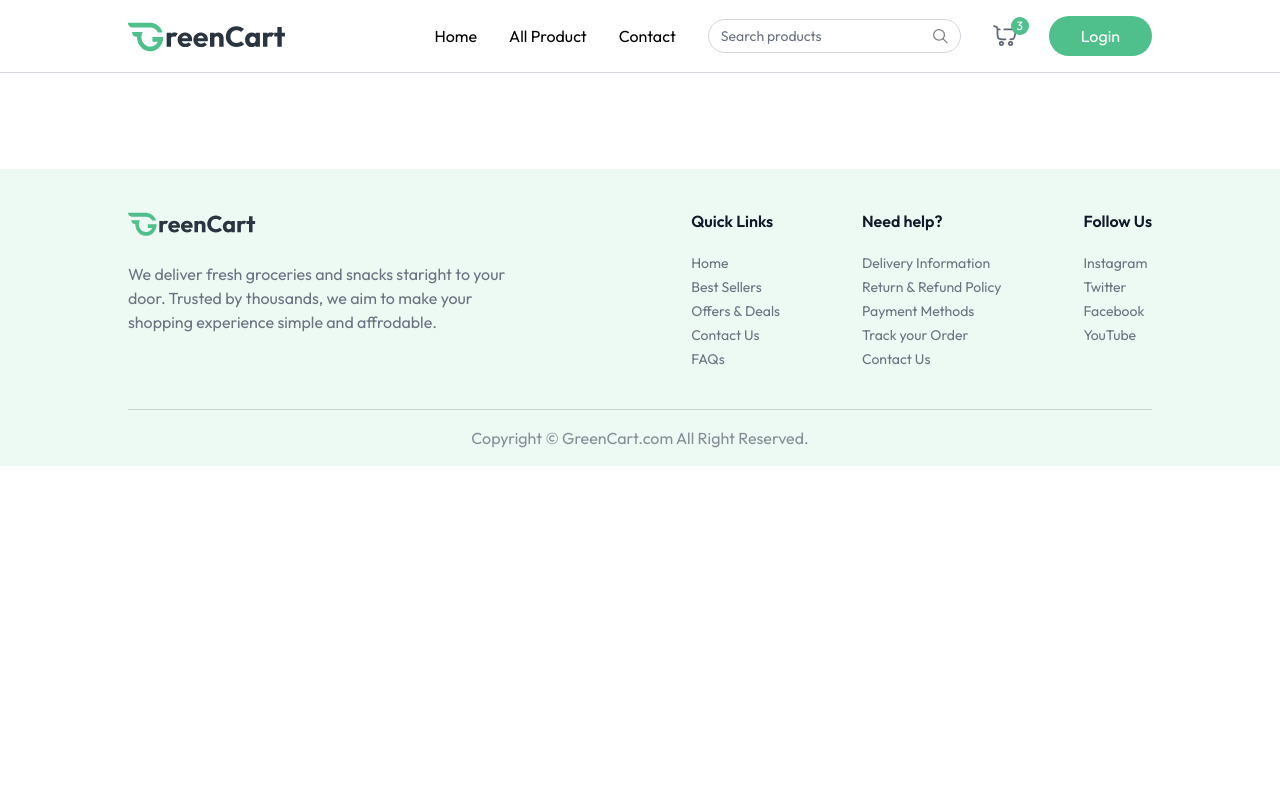
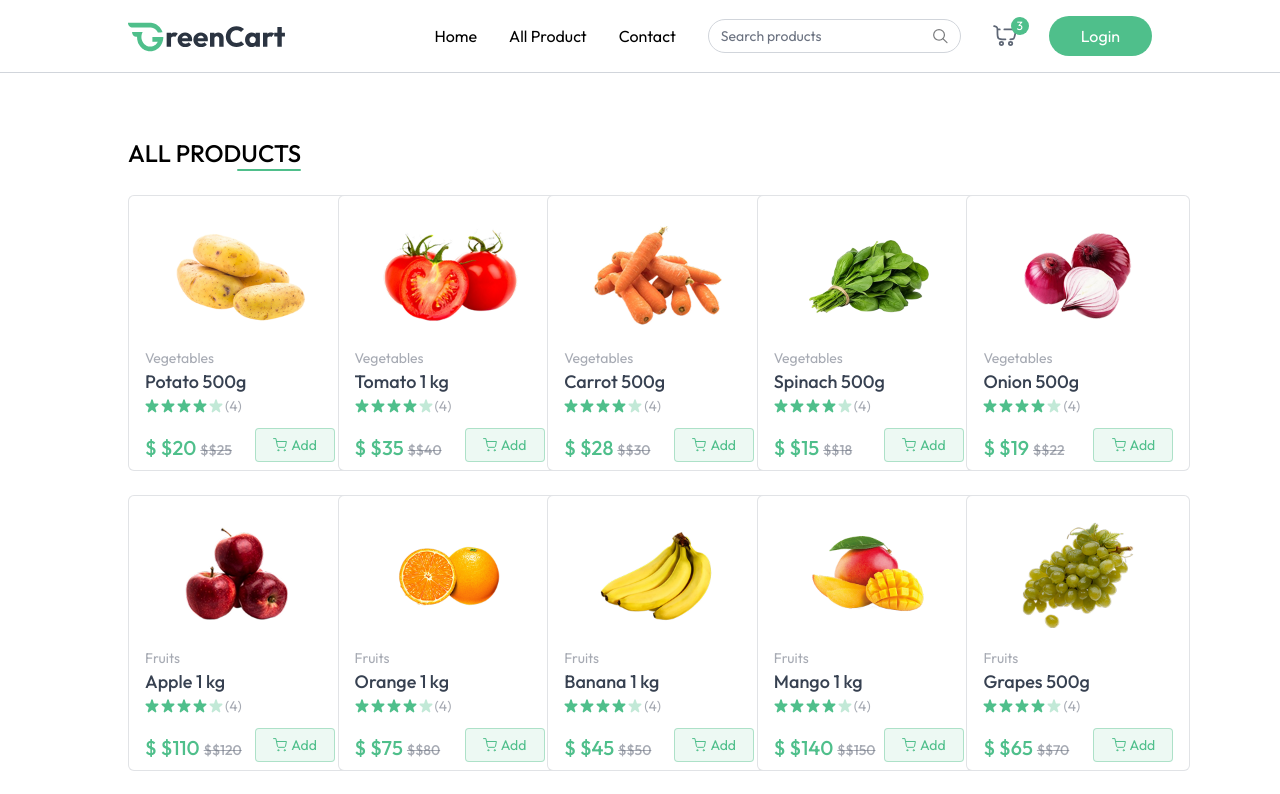
Before and after one commit to Navneeth-7989/greencart-mern, a React (Vite) app in the folder client/: page /products in a window 1280 px wide. Shown: the top 794 px of the page. Built offline with nearby package versions, Linux system fonts and the light colour scheme.

Commit message:
feat: complete all Products page

```diff
--- a/client/src/App.jsx
+++ b/client/src/App.jsx
@@ -6,6 +6,7 @@ import Home from './pages/Home'
 import Footer from './components/Footer'
 import { useAppContext } from './context/AppContext'
 import Login from './components/Login'
+import AllProducts from './pages/AllProducts'
 
 
 const App = () => {
@@ -22,6 +23,7 @@ const App = () => {
       <div className={`${isSellerPath ? "" : "px-6 md:px-16 lg:px-24 xl:px-32"}`}>
         <Routes>
           <Route path='/' element={<Home />} />
+          <Route path='/products' element={<AllProducts/>} />
         </Routes>
       </div>
      {!isSellerPath && <Footer/>}
--- a/client/src/context/AppContext.jsx
+++ b/client/src/context/AppContext.jsx
@@ -13,6 +13,7 @@ export const AppContextProvider = ({children})=>{
     const [showUserLogin, setShowUserLogin] = useState(false);
     const [products, setProducts] = useState([]);
     const [cartItems, setCartItems] = useState({})
+    const [searchQuery, setSearchQuery] = useState({})
 
 
     const fetchProducts = async ()=>{
@@ -56,7 +57,7 @@ useEffect(()=>{
 },[])
 
     const value = {navigate, user, setUser, setIsSeller, isSeller, showUserLogin, setShowUserLogin, products, currency,
-        addToCart, updateCartItem, removeFromCart, cartItems
+        addToCart, updateCartItem, removeFromCart, cartItems, searchQuery, setSearchQuery
     }
 
 return <AppContext.Provider value={value}>
--- /dev/null
+++ b/client/src/pages/AllProducts.jsx
@@ -0,0 +1,40 @@
+import React, { useEffect, useState } from 'react'
+import { useAppContext } from '../context/AppContext'
+import ProductCard from '../components/ProductCard'
+
+const AllProducts = () => {
+    const { products, searchQuery } = useAppContext()
+    const [filteredProducts, setFilteredProducts] = useState([])
+
+    useEffect(() => {
+        if (searchQuery && searchQuery.length > 0) {
+            setFilteredProducts(
+                products.filter(product =>
+                    product.name.toLowerCase().includes(
+                        searchQuery.toLowerCase()
+                    )
+                )
+            )
+        } else {
+            setFilteredProducts(products)
+        }
+    }, [products, searchQuery])
+
+    return (
+        <div className='mt-16 flex flex-col'>
+            <div className='flex flex-col items-end w-max'>
+                <p className='text-2xl font-medium uppercase'>All Products</p>
+                <div className='w-16 h-0.5 bg-primary rounded-full'></div>
+            </div>
+
+            <div className='grid grid-cols-2 sm:grid-cols-3 md:grid-cols-4 gap-3 md:gap-6 lg:grid-cols-5 mt-6'>
+               {
+                filteredProducts.filter((product)=> product.inStock).map((product, index)=>(
+                    <ProductCard key={index} product={product}/>
+                ))}
+            </div>
+        </div>
+    )
+}
+
+export default AllProducts
```
